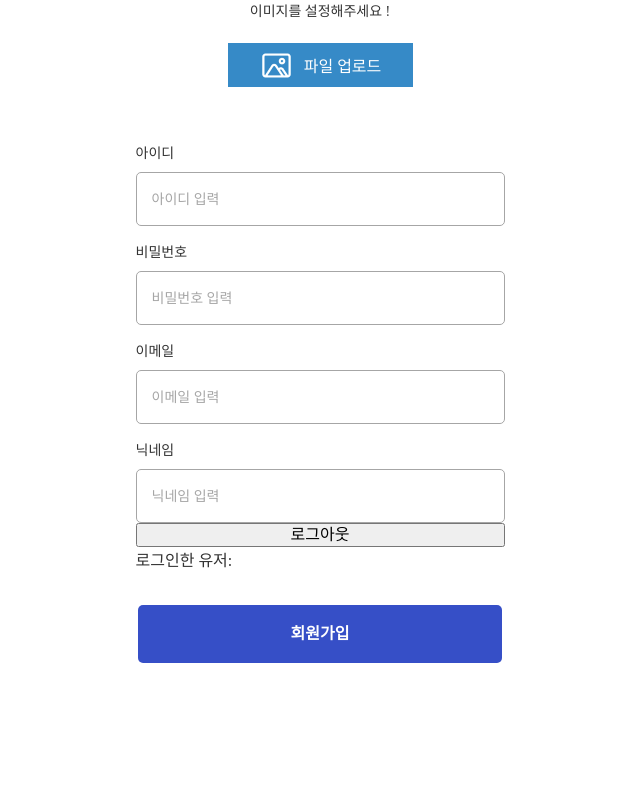
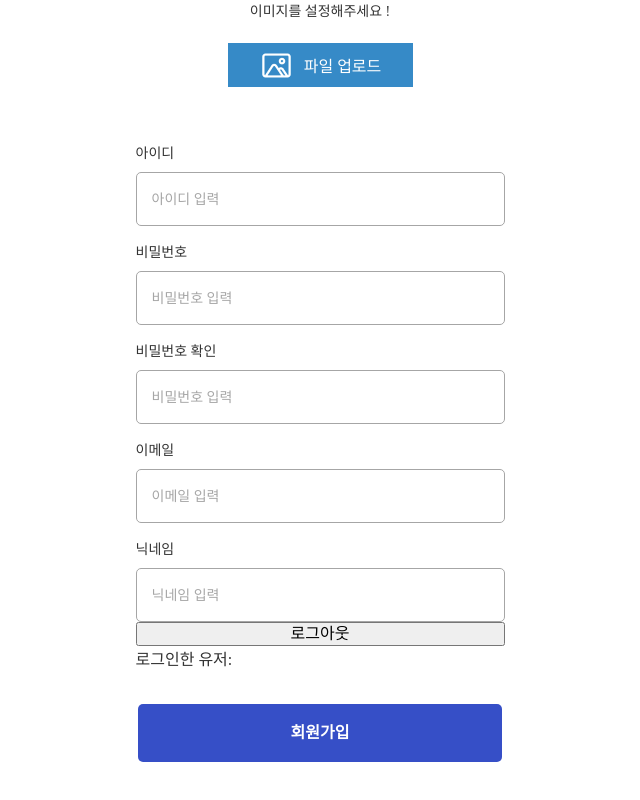
Before and after one commit to Likelion-lucky7/DECO, a React (Vite) app in the folder deco/: page /signup in a window 1280 px wide. Shown: the part 613-1413 px from the top of the page, without its empty margins (320-960 px from the left). Built offline with nearby package versions, Linux system fonts and the light colour scheme; no server answers.

Commit message:
[Style] 회원가입 비밀번호 확인 input 추가 #43

```diff
--- a/deco/src/app/App.jsx
+++ b/deco/src/app/App.jsx
@@ -17,8 +17,6 @@ import SideProjectPage from "@/pages/SideProjectPage";
 import NotFoundPage from "@/pages/NotFoundPage";
 
 function App() {
-  const [count, setCount] = useState(0);
-
   return (
     <div className={styles.layout}>
       <NavBar />
--- a/deco/src/components/Common/Article/Article.jsx
+++ b/deco/src/components/Common/Article/Article.jsx
@@ -11,13 +11,6 @@ const Article = ({ item }) => {
   const navigate = useNavigate();
   const navigation = () => {
     navigate(`/question/${id}`);
-  };
-  const checkHandler = (e) => {
-    if (e.key === "Enter") {
-      navigation();
-    } else {
-      return null;
-    }
   };
 
   return (
@@ -33,17 +26,9 @@ const Article = ({ item }) => {
         </div>
         <div className={styles.date}>작성일 {date}</div>
       </div>
-      {/* <div
-        className={styles.linkToDetail}
-        role="button"
-        tabIndex={0}
-        onClick={navigation}
-        onKeyDown={checkHandler}
-      > */}
       <Link to={`/question/${id}`} className={styles.linkToDetail}>
         <h2>{title}</h2>
       </Link>
-      {/* </div> */}
       <div className={styles.hashAndAdditionalInfo}>
         <div className={styles.hash}>
           {category ? <QuestionCategory categoryName={category} /> : null}
--- a/deco/src/components/SignUpPage/SignUp.jsx
+++ b/deco/src/components/SignUpPage/SignUp.jsx
@@ -67,6 +67,12 @@ const SignUp = () => {
           }}
         />
         <FormInput
+          name="password"
+          type="password"
+          label="비밀번호 확인"
+          placeholder="비밀번호 입력"
+        />
+        <FormInput
           name="email"
           type="email"
           label="이메일"
```
